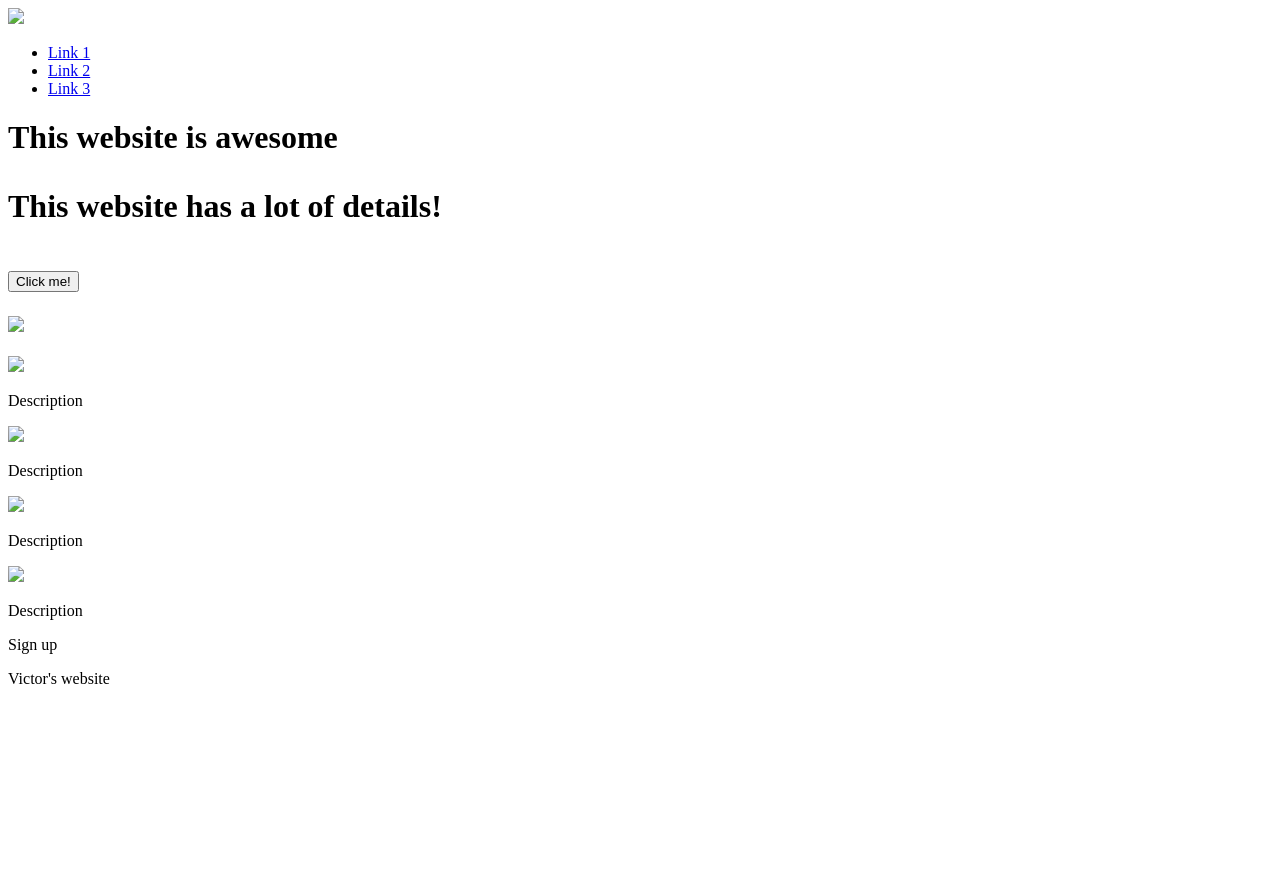
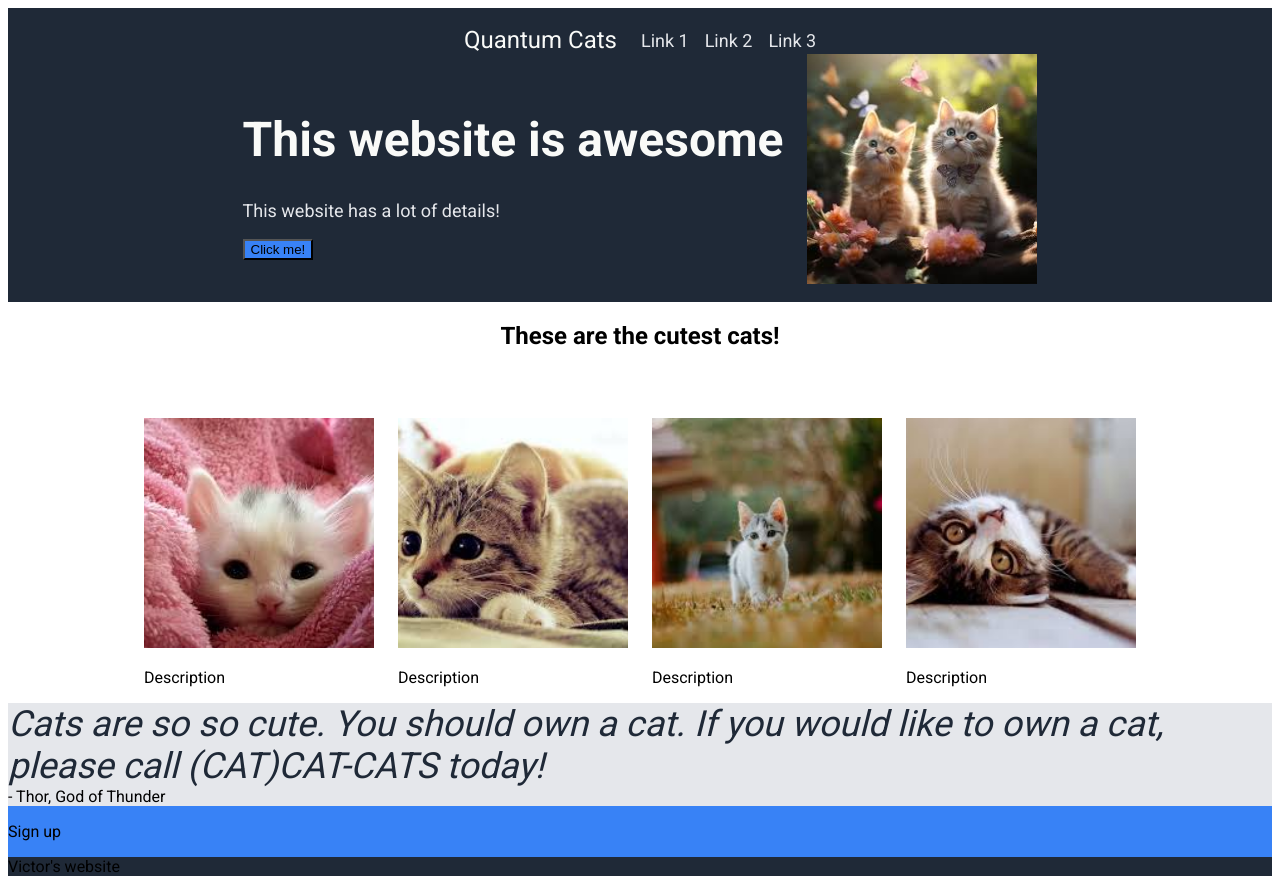
Before and after one commit to victortcyu/landing-page, a plain HTML site: page index.html in a window 1280 px wide. Before the commit the page ends 800 px from the top, so only its background shows below. Drawn offline with Linux system fonts and the light colour scheme.

Commit message:
Add basic CSS
Add colors, fonts, and general styling including
flex boxes. Need to fix some details.

```diff
--- a/index.html
+++ b/index.html
@@ -4,51 +4,54 @@
     <meta charset="UTF-8">
     <meta name="viewport" content="width=device-width, initial-scale=1.0">
     <title>Landing page</title>
+    <link rel="stylesheet" href="style.css">
 </head>
 <body>
-    <header>
-        <img src="FIXME">
-        <ul class="links">
-            <li><a href="FIXME">Link 1</a></li>
-            <li><a href="FIXME">Link 2</a></li>
-            <li><a href="FIXME">Link 3</a></li>
-        </ul>
-    </header>
-    <div class="sec1">
-        <div class="content">
-            <h1>This website is awesome</p>
-            <p>This website has a lot of details!</p>
-            <button>Click me!</button>
+    <div class="header">
+        <div class="top">
+            <div class="logo_txt">Quantum Cats</div>
+            <ul class="links">
+                <li><a href="FIXME" class="txt2">Link 1</a></li>
+                <li><a href="FIXME" class="txt2">Link 2</a></li>
+                <li><a href="FIXME" class="txt2">Link 3</a></li>
+            </ul>
         </div>
-        <img src="FIXME">
+        <div class="top_body">
+            <div class="content">
+                <h1>This website is awesome</h1>
+                <p class="txt2">This website has a lot of details!</p>
+                <button>Click me!</button>
+            </div>
+            <img src="images/cute_cats.jpeg">
+        </div>
     </div>
     <div class="sec2">
-        <h2></h2>
+        <h2>These are the cutest cats!</h2>
         <div class="photos">
             <div class="item">
-                <img src="FIXME">
+                <img src="images/cozy_cat.jpeg">
                 <p>Description</p>
             </div>
             <div class="item">
-                <img src="FIXME">
+                <img src="images/cute_cat.jpeg">
                 <p>Description</p>
             </div>
             <div class="item">
-                <img src="FIXME">
+                <img src="images/lonely_cat.jpeg">
                 <p>Description</p>
             </div>
             <div class="item">
-                <img src="FIXME">
+                <img src="images/upside_down_Cat.jpeg">
                 <p>Description</p>
             </div>
         </div>
     </div>
     <div class="sec3">
         <div class="quote">
-
+            Cats are so so cute. You should own a cat. If you would like to own a cat, please call (CAT)CAT-CATS today!
         </div>
         <div class="speaker">
-
+            - Thor, God of Thunder
         </div>
     </div>
     <div class="sec4">
--- a/style.css
+++ b/style.css
@@ -0,0 +1,102 @@
+@import url('https://fonts.googleapis.com/css2?family=Roboto:wght@400;700&display=swap');
+
+body {
+    font-family: Roboto, sans-serif;
+    display: flex;
+    flex-direction: column;
+}
+
+.header, footer {
+    background-color: #1F2937;
+}
+
+.header {
+    display: flex;
+    flex-direction: column;
+    align-items: center;
+    padding: 18px 60px;
+}
+
+.top {
+    width: auto;
+    flex: 1 0 100%;
+    padding: 0px 24px;
+    display: flex;
+    flex-direction: row;
+    justify-content: space-between;
+    gap: 24px;
+    align-items: center;
+}
+
+.top_body {
+    display: flex;
+    flex-direction: row;
+    justify-content: space-between;
+    gap: 24px;
+    align-items: center;
+}
+
+
+h1 {
+    font-size: 48px;
+    color: #F9FAF8;
+    font-weight: 900;
+}
+
+.logo_txt {
+    font-size: 24px;
+    color: #F9FAF8;
+}
+
+.txt2 {
+    font-size: 18px;
+    color: #E5E7EB;
+}
+
+a {
+    text-decoration: none;
+}
+
+ul {
+    display: flex;
+    list-style: none;
+    padding: 0px;
+    gap: 16px;
+    margin: 0px;
+}
+
+li {
+    padding: 0px;
+}
+
+.sec2 {
+    display: flex;
+    flex-direction: column;
+    align-items: center;
+    gap: 48px;
+}
+
+.photos {
+    display: flex;
+    justify-content: center;
+    gap: 24px;
+}
+
+img {
+    object-fit: cover;
+    width: 230px;
+    height: 230px;
+}
+
+button, .sec4 {
+    background-color: #3882F6;
+}
+.sec3 {
+    background-color: #E5E7EB;
+}
+
+.quote {
+    font-size: 36px;
+    font-style: italic;
+    color: #1F2937;
+}
```
Also changed, not shown: images/cozy_cat.jpeg (added), images/cute_cat.jpeg (added), images/cute_cats.jpeg (added), images/lonely_cat.jpeg (added), images/quantum.jpeg (added), images/upside_down_Cat.jpeg (added).
